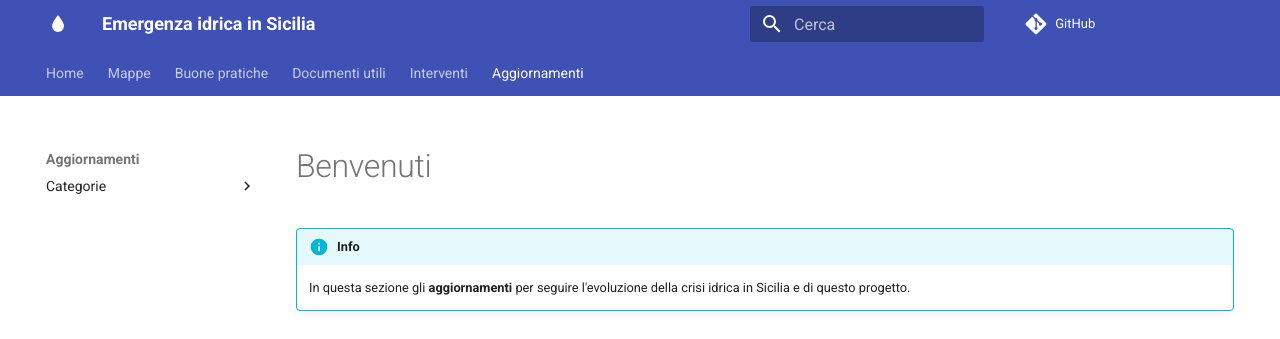
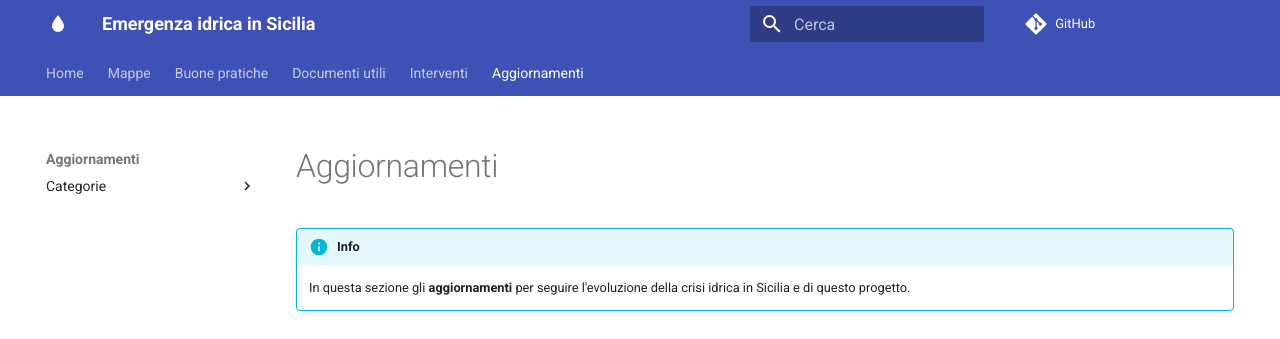
Before and after one commit to opendatasicilia/emergenza-idrica-sicilia, an MkDocs documentation site: the page built from docs/aggiornamenti/index.md, in a window 1280 px wide and 1211 px high. Shown: the top 339 px of the window. Built offline with MkDocs 1.6.1 and Material for MkDocs 9.7.7, drawn with Linux system fonts in a browser that asks for light colours; comment, search, counter and statistics services are not loaded.

Commit message:
Update index.md

```diff
--- a/docs/aggiornamenti/index.md
+++ b/docs/aggiornamenti/index.md
@@ -5,7 +5,7 @@ title: Aggiornamenti
 description: Gli aggiornamenti per seguire l'evoluzione della crisi idrica in Sicilia e di questo progetto
 ---
 
-# Benvenuti
+# Aggiornamenti
 
 <style> .md-nav__item .md-nav__link--active {    display: none;}</style>
 
```
